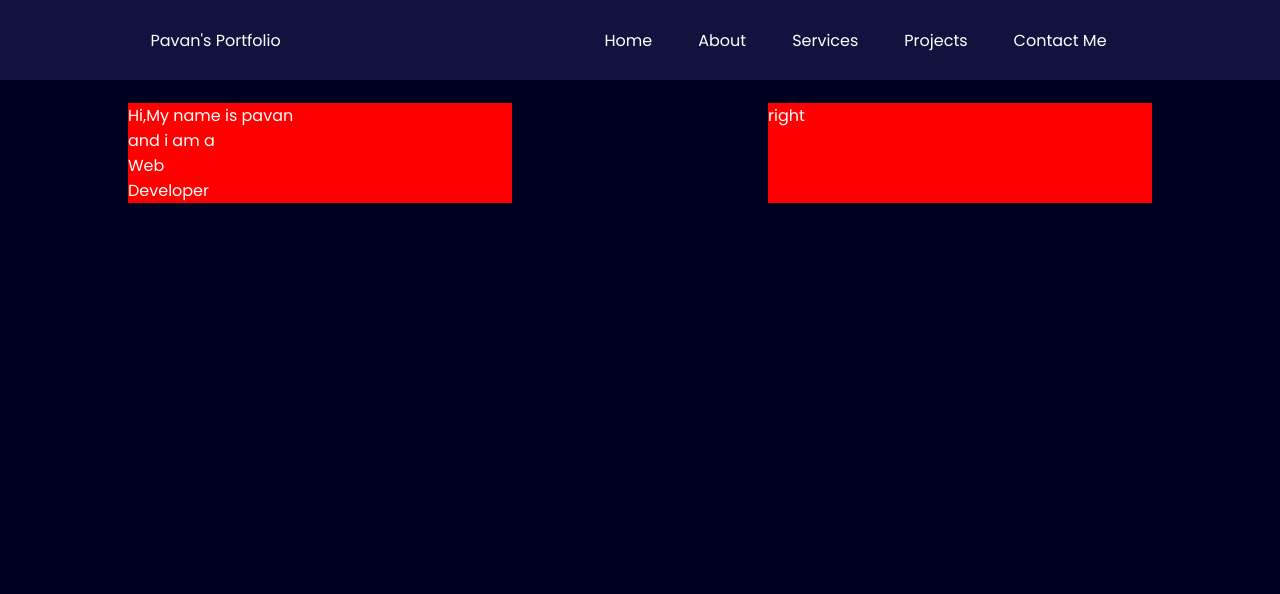
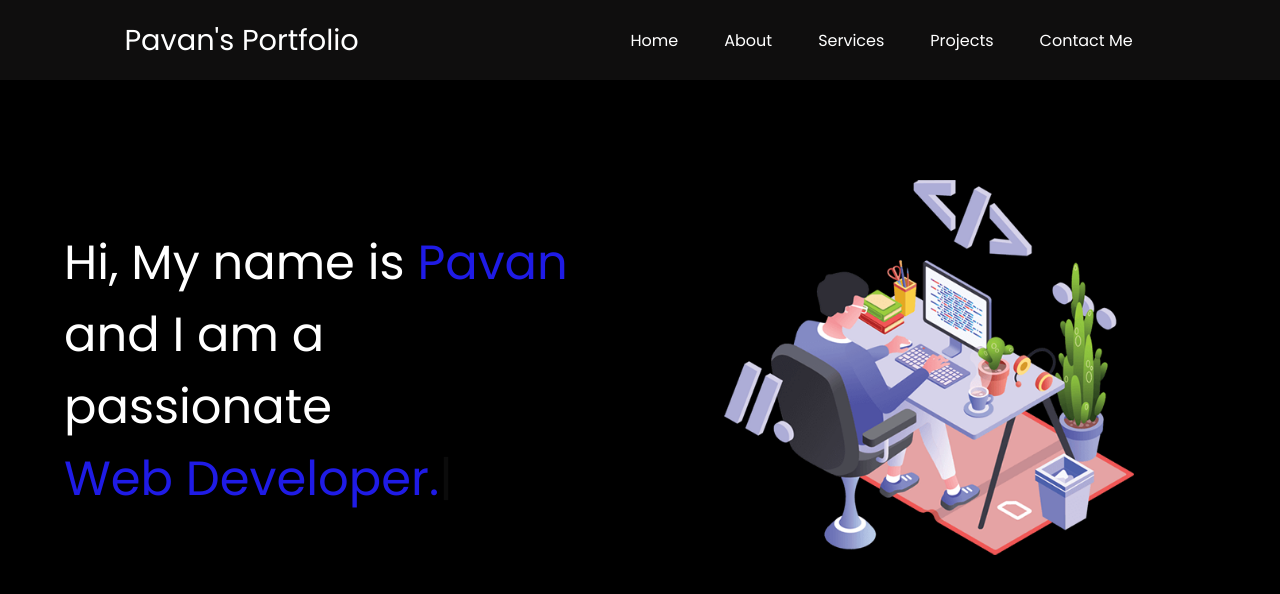
Before and after one commit to pavan4102/pavans-portfolio, a plain HTML site: page index.html in a window 1280 px wide. Drawn offline with nearby package versions, Linux system fonts and the light colour scheme.

Commit message:
my-portfolio

```diff
--- a/index.html
+++ b/index.html
@@ -3,7 +3,7 @@
   <head>
     <meta charset="UTF-8" />
     <meta name="viewport" content="width=device-width, initial-scale=1.0" />
-    <title>Pavan-Portfolio</title>
+    <title>My-portfolio</title>
     <link rel="preconnect" href="https://fonts.googleapis.com" />
     <link rel="preconnect" href="https://fonts.gstatic.com" crossorigin />
     <link
@@ -15,42 +15,72 @@
         margin: 0;
         padding: 0;
       }
+
       body {
-        background-color: rgb(0, 0, 33);
+        background-color: black;
+        /* rgb(0, 0, 33) */
         color: white;
         font-family: "Poppins", sans-serif;
       }
+
       nav {
         display: flex;
         justify-content: space-around;
         align-items: center;
         height: 80px;
-        background-color: rgb(18, 18, 62);
+        background-color: rgb(15, 14, 14);
       }
+
       nav ul {
         display: flex;
         justify-content: center;
       }
+
       nav ul li {
         list-style: none;
         margin: 0 23px;
       }
+
+      nav ul li a {
+        text-decoration: none;
+        color: white;
+      }
+
+      nav ul li a:hover {
+        color: rgb(31, 27, 230);
+        font-size: 1.1rem;
+      }
+
       .left {
-        font: size 1.5rem;
+        font-size: 1.8rem;
       }
+
       .firstSection {
         display: flex;
         justify-content: space-around;
-        margin: 23px 0;
+        align-items: center;
+        margin: 80px 0;
       }
-      .firstSection div {
-        width: 30%;
+
+      .firstSection > div {
+        width: 40%;
       }
+
       .leftSection {
-        background-color: red;
+        font-size: 3rem;
       }
-      .rightSection {
-        background-color: red;
+
+      #element {
+        color: rgb(31, 27, 230);
+      }
+
+      .rightSection img {
+        width: 80%;
+        margin: 20px;
+      }
+
+      .purple {
+        color: rgb(31, 27, 230);
       }
     </style>
   </head>
@@ -60,24 +90,37 @@
         <div class="left">Pavan's Portfolio</div>
         <div class="right">
           <ul>
-            <li>Home</li>
-            <li>About</li>
-            <li>Services</li>
-            <li>Projects</li>
-            <li>Contact Me</li>
+            <li><a href="">Home</a></li>
+            <li><a href="">About</a></li>
+            <li><a href="">Services</a></li>
+            <li><a href="">Projects</a></li>
+            <li><a href="">Contact Me</a></li>
           </ul>
         </div>
       </nav>
     </header>
+
     <main>
       <section class="firstSection">
         <div class="leftSection">
-            Hi,My name is pavan
-            <div>and i am a Web Developer</div>
-
+          Hi, My name is <span class="purple">Pavan</span>
+          <div>and I am a passionate</div>
+          <span id="element"></span>
         </div>
-        <div class="rightSection">right</div>
+        <div class="rightSection">
+          <img src="dev.png" alt="" />
+        </div>
       </section>
     </main>
+    <!-- Load library from the CDN -->
+    <script src="https://unpkg.com/typed.js@2.1.0/dist/typed.umd.js"></script>
+
+    <!-- Setup and start animation! -->
+    <script>
+      var typed = new Typed("#element", {
+        strings: ["Web Developer."],
+        typeSpeed: 30,
+      });
+    </script>
   </body>
 </html>
```
Also changed, not shown: dev.png (added).
